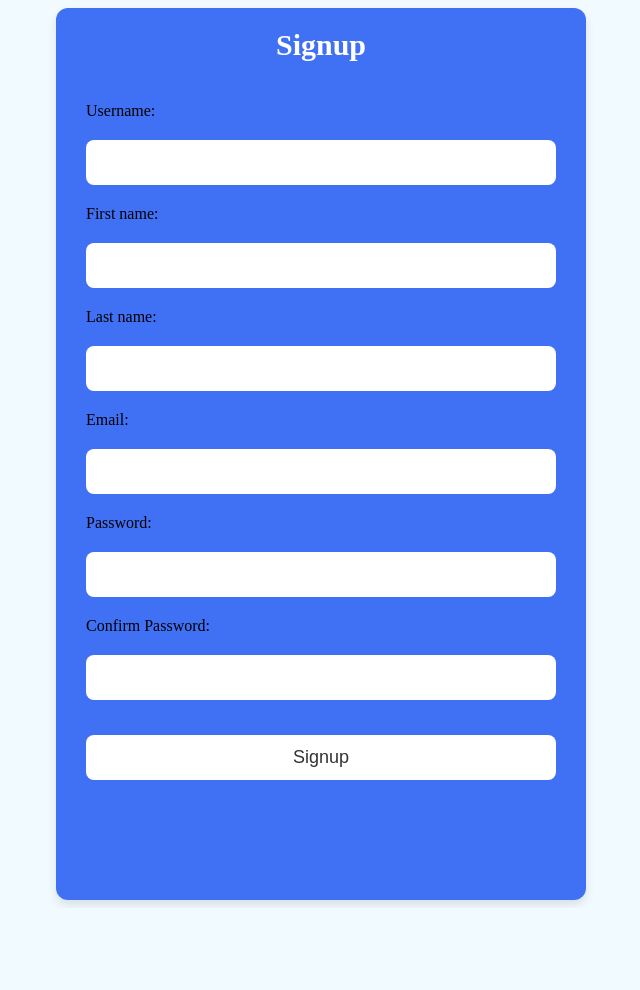
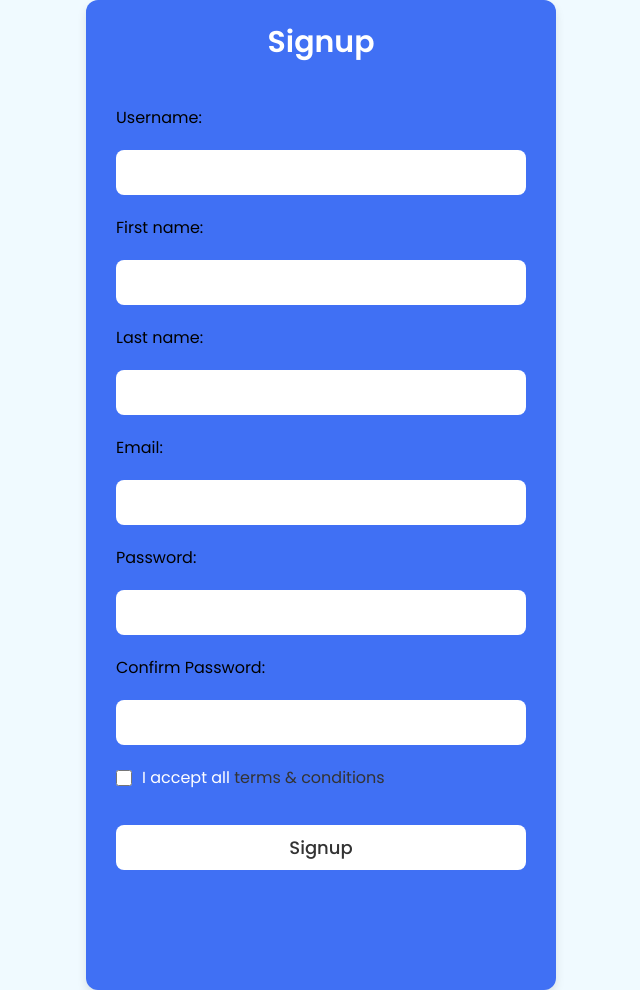
Before and after one commit to surenab/women_blogapp, a Django app: page /accounts/signup/ in a window 1280 px wide. Shown: the whole page, without its empty margins (319-959 px from the left). Before the commit the page ends 905 px from the top, so only its background shows below. Run offline with Django 4.2, Linux system fonts and the light colour scheme.

Commit message:
adding terms&conditions

```diff
--- a/blog/accounts/forms.py
+++ b/blog/accounts/forms.py
@@ -1,6 +1,7 @@
 from django import forms
 from django.contrib.auth.models import User
 from django.contrib.auth.forms import UserCreationForm
+from django.utils.html import format_html
 
 
 class SignUpForm(UserCreationForm):
@@ -12,6 +13,7 @@ class SignUpForm(UserCreationForm):
         label="Password", widget=forms.PasswordInput(attrs={'class': 'form-input'}))
     password2 = forms.CharField(label="Confirm Password", widget=forms.PasswordInput(
         attrs={'class': 'form-input'}))
+
 
     class Meta:
         model = User
--- a/blog/accounts/static/style.css
+++ b/blog/accounts/static/style.css
@@ -1,4 +1,3 @@
-<<<<<<< HEAD
 /* Import Google font - Poppins */
 @import url("https://fonts.googleapis.com/css2?family=Poppins:wght@200;300;400;500;600;700&display=swap");
 
@@ -134,7 +133,7 @@ form input[type="submit"] {
   background: #4070f4;
   color: #fff;
   border: none;
-=======
+
 /* Import Google font - Poppins */
 @import url("https://fonts.googleapis.com/css2?family=Poppins:wght@200;300;400;500;600;700&display=swap");
 
@@ -270,5 +269,4 @@ form input[type="submit"] {
   background: #4070f4;
   color: #fff;
   border: none;
->>>>>>> 742ded2830907b8a021392fb432bbb0077500ff7
 }
--- a/blog/accounts/templates/registration/signup.html
+++ b/blog/accounts/templates/registration/signup.html
@@ -1,7 +1,6 @@
 {% load static%}
 
 <!DOCTYPE html>
-<!-- Coding By CodingNepal - codingnepalweb.com -->
 <html lang="en">
 
 <head>
@@ -21,7 +20,10 @@
 
                 {% csrf_token %}
                 {{form}}
-
+                <div class="checkbox">
+                    <input type="checkbox" id="signupCheck" required />
+                    <label for="signupCheck">I accept all <a href="{% static 'terms_conditions.html' %}" onclick="openTermsModal()" target="blank">terms & conditions </a></label>
+                </div>
                 <input type="submit" value="Signup" />
             </form>
         </div>
```
